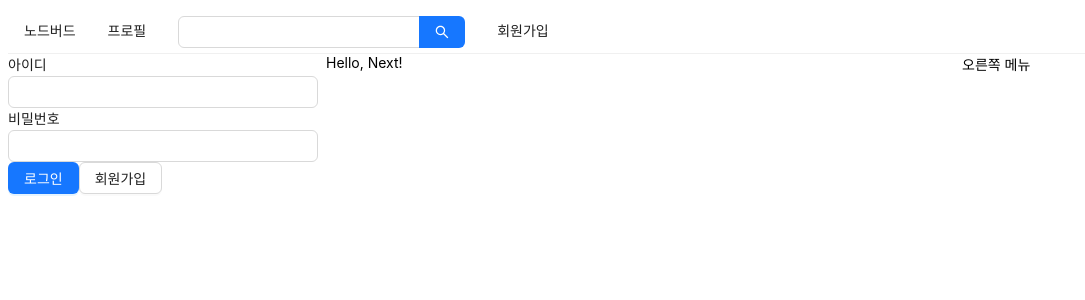
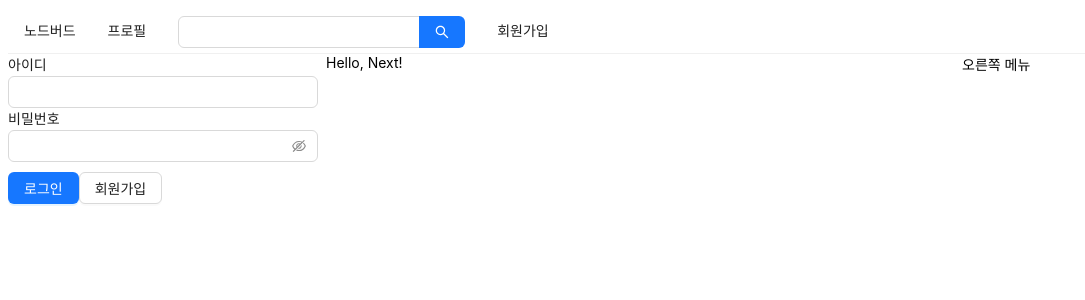
Before and after one commit to kimseonghyoek/node-bird, a Next.js app in the folder front/: page / in a window 1280 px wide. Shown: the top 300 px of the page, without its empty margins (0-1085 px from the left). Built offline with nearby package versions, Linux system fonts and the light colour scheme.

Commit message:
Update :)

```diff
--- a/front/components/AppLayout.js
+++ b/front/components/AppLayout.js
@@ -4,6 +4,11 @@ import Link from "next/link";
 import { Input, Menu, Row, Col } from "antd";
 import UserProfile from "./UserProfile";
 import LoginForm from "./LoginForm";
+import styled from "styled-components";
+
+const SearchInput = styled(Input.Search)`
+  vertical-align: middle;
+`;
 
 const AppLayout = ({ children }) => {
   const [isLoggedIn, setIsLoggedIn] = useState(false);
@@ -17,7 +22,7 @@ const AppLayout = ({ children }) => {
           <Link href="/profile">프로필</Link>
         </Menu.Item>
         <Menu.Item>
-          <Input.Search enterButton style={{ verticalAlign: "middle" }} />
+          <SearchInput enterButton style={{ verticalAlign: "middle" }} />
         </Menu.Item>
         <Menu.Item>
           <Link href="/signup">회원가입</Link>
--- a/front/components/LoginForm.js
+++ b/front/components/LoginForm.js
@@ -1,6 +1,11 @@
 import { Button, Form, Input } from "antd";
 import Link from "next/dist/client/link";
 import React, { useCallback, useState } from "react";
+import styled from "styled-components";
+
+const ButtonWrap = styled.div`
+  margin-top: 10px;
+`
 
 const LoginForm = () => {
   const [id, setId] = useState("");
@@ -25,12 +30,12 @@ const LoginForm = () => {
       <div>
         <label htmlFor="user-pw">비밀번호</label>
         <br />
-        <Input name="user-pw" value={pw} onChange={onChagePw} required />
+        <Input.Password name="user-pw" value={pw} onChange={onChagePw} required />
       </div>
-      <div>
+      <ButtonWrap>
         <Button type="primary" htmlType="submit" loading={false}>로그인</Button>
         <Link href="/signup"><a><Button>회원가입</Button></a></Link>
-      </div>
+      </ButtonWrap>
     </Form>
   );
 };
```
